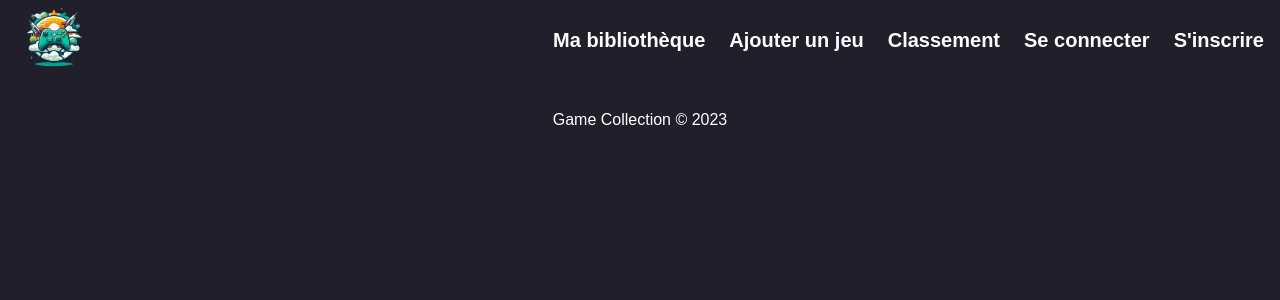
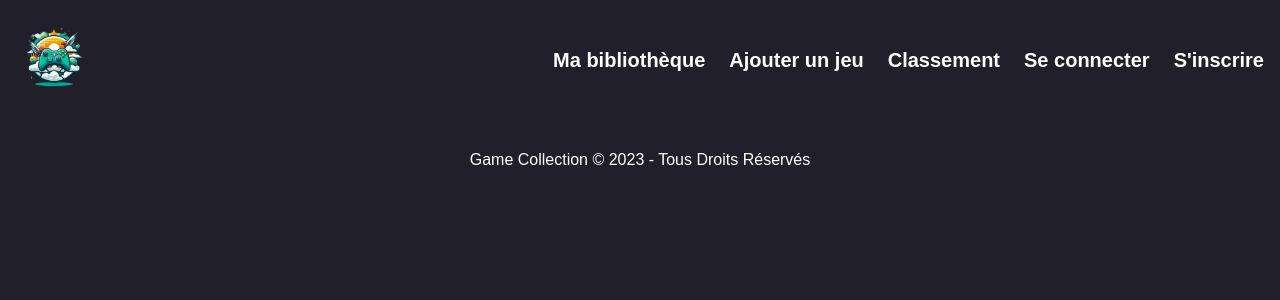
Before and after one commit to Lymiio/game_collection, a PHP site: page /views/global.php in a window 1280 px wide. Shown: the top 300 px of the page. Run offline with PHP 8.4, Linux system fonts and the light colour scheme.

Commit message:
Update globals
Adding more specific style for global (style) and more specific content for global (structure)

```diff
--- a/assets/css/global.css
+++ b/assets/css/global.css
@@ -18,7 +18,7 @@ body {
 
 nav {
     width: 100%;
-    height: 10vh;
+    height: 15vh;
     display: flex;
     justify-content: space-between;
     align-items: center;
@@ -51,10 +51,12 @@ nav ul li a {
     font-weight: 600;
     font-size: 20px;
     line-height: 24px;
+    transition: 0.5s ease-in-out;
 }
 
 nav ul li a:hover {
-    color: #FFD600;
+    color: #6757d6;
+    border-bottom: #453997;
 }
 
 nav .right-items {
--- a/views/global.php
+++ b/views/global.php
@@ -28,7 +28,7 @@
     </main>
 
     <footer>
-        <p>Game Collection &copy; 2023</p>
+        <p>Game Collection &copy; 2023 - Tous Droits Réservés</p>
     </footer>
 
 </body>
```
